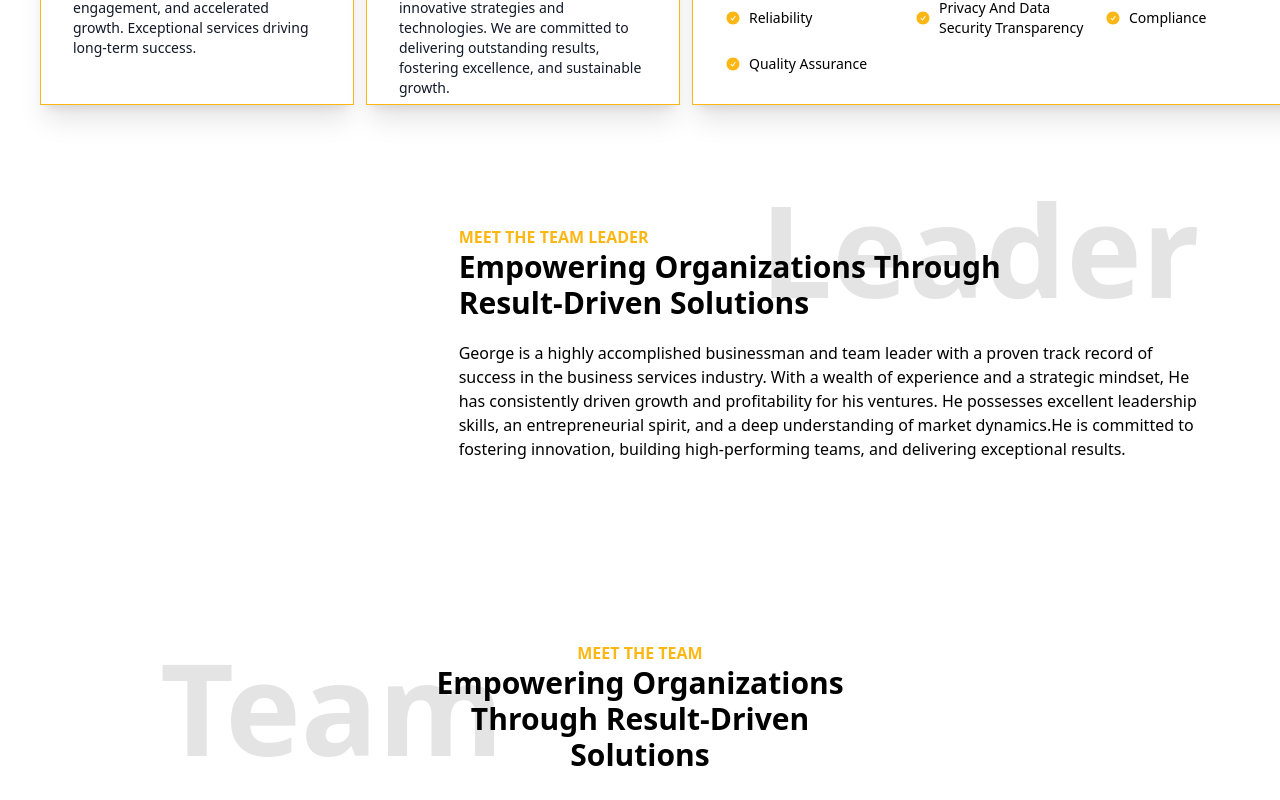
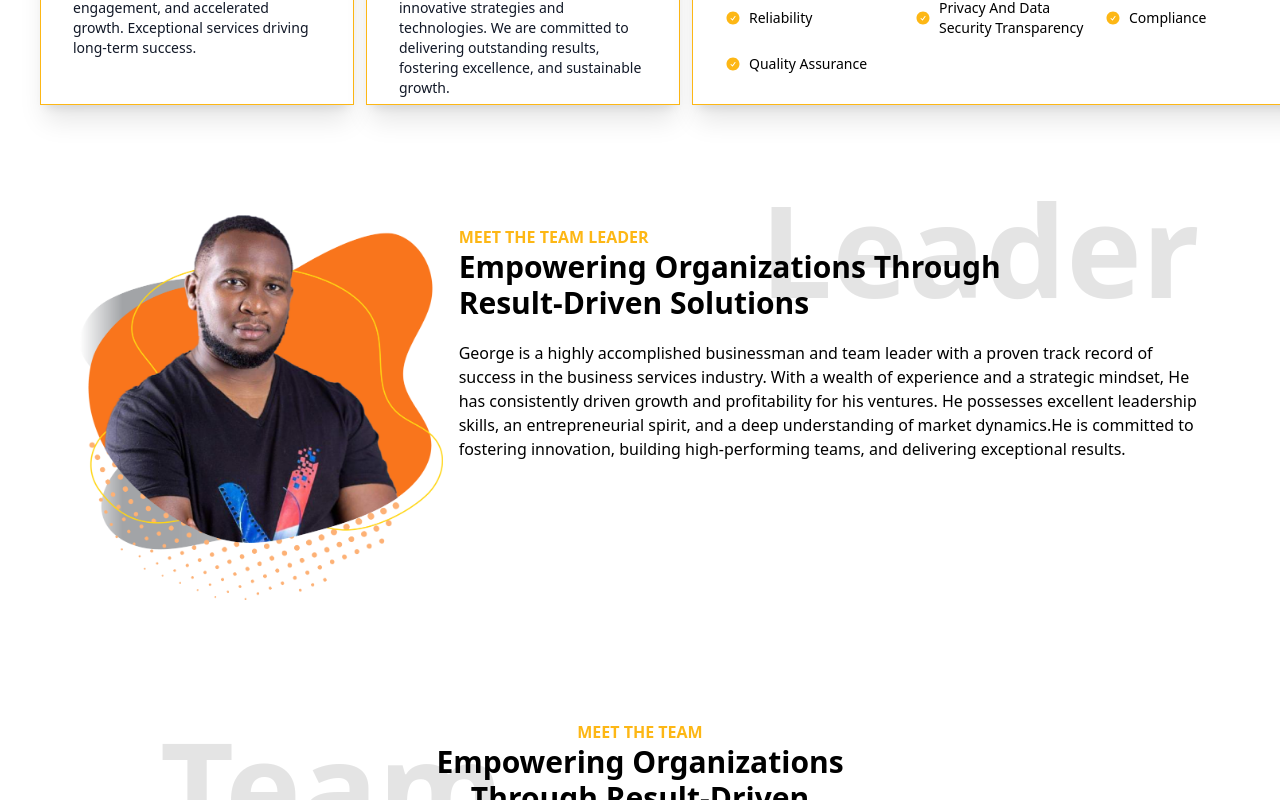
Before and after one commit to vskidevelopers/PromptSupplies, a React (Vite) app in the folder prompt-supplies/: page /about in a window 1280 px wide. Shown: the part 407-1207 px from the top of the page. Built offline with nearby package versions, Linux system fonts and the light colour scheme.

Commit message:
added leader image

```diff
--- a/prompt-supplies/src/components/LeaderDivider.jsx
+++ b/prompt-supplies/src/components/LeaderDivider.jsx
@@ -1,11 +1,13 @@
 import React from "react";
-// import leader from "../assets/images/leader.png";
+import leader from "../assets/images/leader.png";
 
 export default function LeaderDivider() {
   return (
     <div className="py-20 w-full bg-slate 900">
       <div className="grid grid-cols-1 md:grid-cols-3 gap-4 ">
-        <div>{/* <img src={leader} alt="..." /> */}</div>
+        <div>
+          <img src={leader} alt="..." />
+        </div>
 
         <div className="col-span-2">
           <div className="relative flex flex-col justify-center items-center py-10">
```
